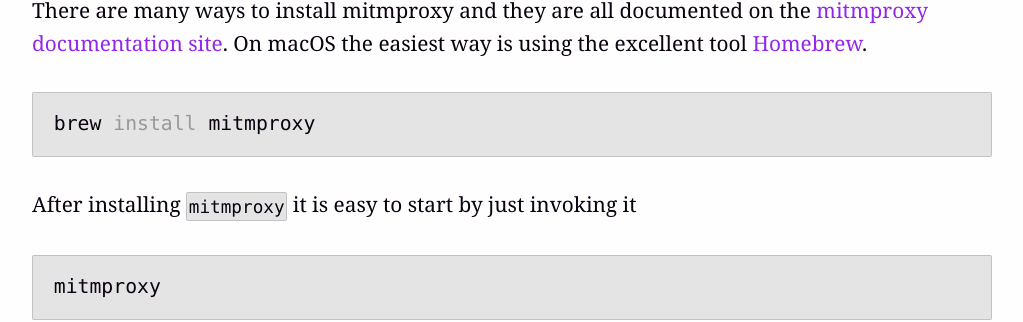
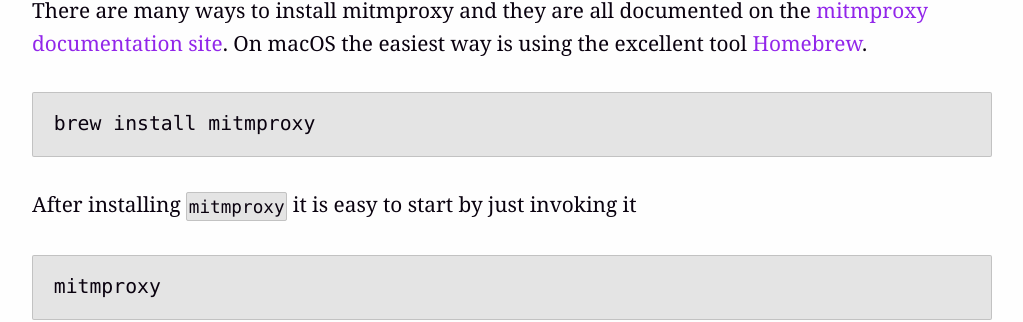
Before and after one commit to k0nserv/hugotunius.se, a Jekyll site: the page built from _posts/2019-01-23-going-spelunking-with-mitmproxy.md, in a window 1280 px wide and 900 px high, scrolled down 1409 px. Shown: the part 148-470 px from the top of the window, without its empty margins (128-1151 px from the left). Built offline with Jekyll 4.4.1, drawn with Linux system fonts in a browser that asks for light colours.

Commit message:
[mitmproxy] Use correct code highlight

```diff
--- a/_posts/2019-01-23-going-spelunking-with-mitmproxy.md
+++ b/_posts/2019-01-23-going-spelunking-with-mitmproxy.md
@@ -24,13 +24,13 @@
 
 There are many ways to install mitmproxy and they are all documented on the [mitmproxy documentation site](https://docs.mitmproxy.org/stable/overview-installation/). On macOS the easiest way is using the excellent tool [Homebrew](https://brew.sh/).
 
-{% highlight bash line %}
+{% highlight plain %}
 brew install mitmproxy
 {% endhighlight %}
 
 After installing `mitmproxy` it is easy to start by just invoking it
 
-{% highlight bash line %}
+{% highlight plain %}
 mitmproxy
 {% endhighlight %}
 
```
